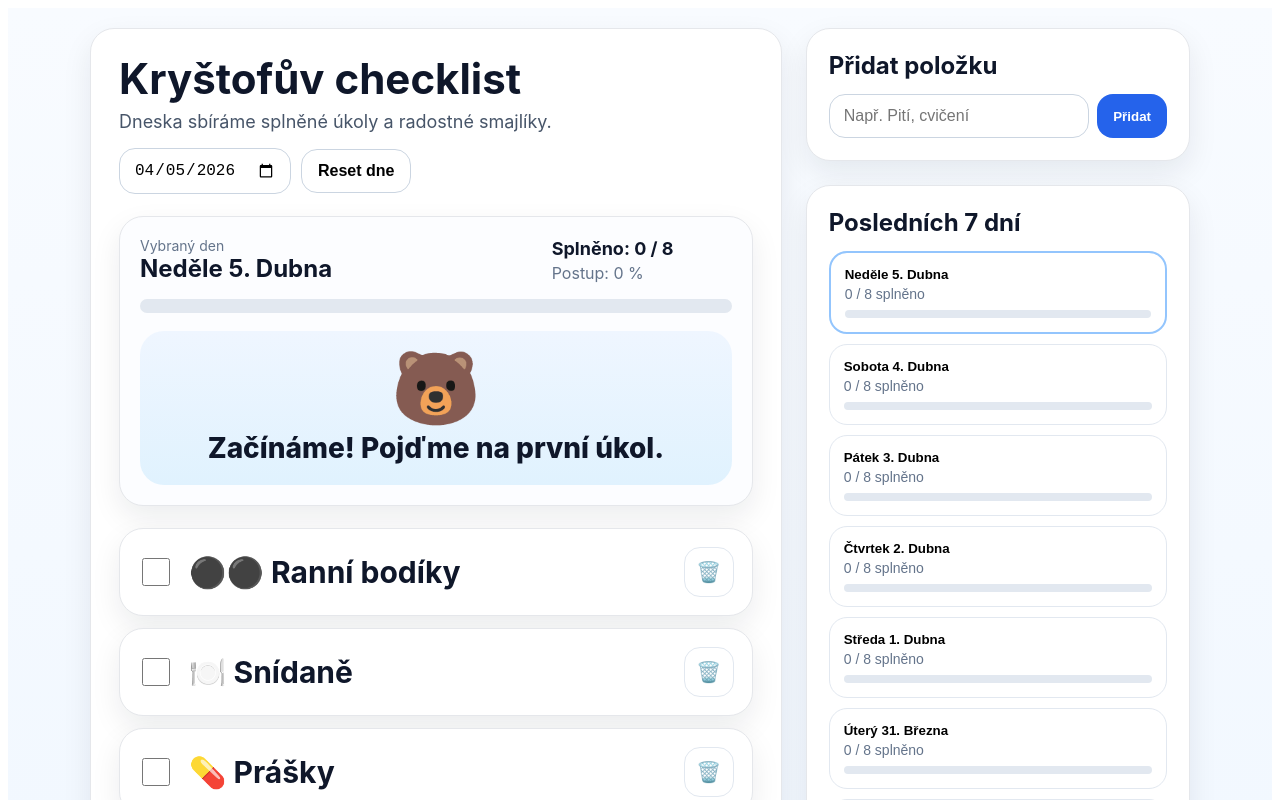
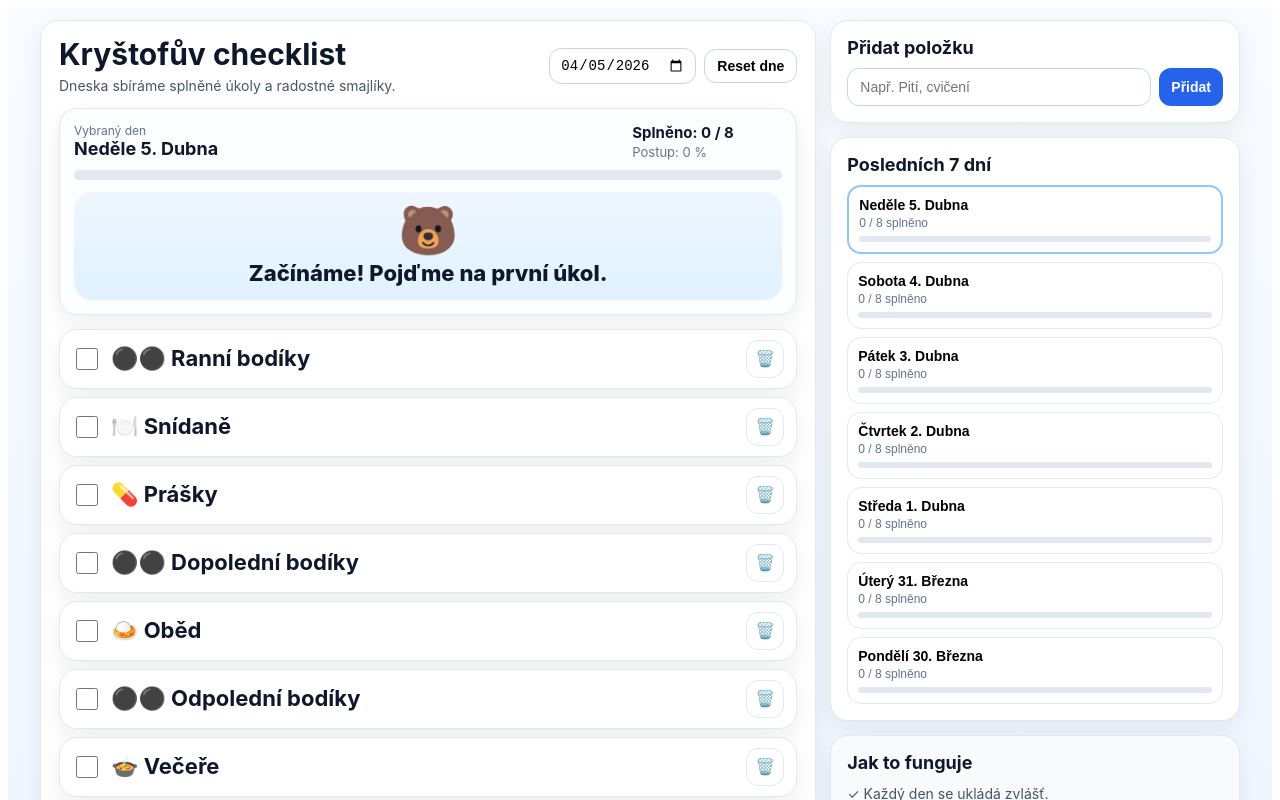
Before and after one commit to josefuchytil-afk/kikos, a Next.js app: page / in a window 1280 px wide. Shown: the top 800 px of the page. Built offline with nearby package versions, Linux system fonts and the light colour scheme.

Commit message:
Update page.js

```diff
--- a/app/page.js
+++ b/app/page.js
@@ -13,7 +13,7 @@ const DEFAULT_TASKS = [
   "Zoubky",
 ];
 
-const STORAGE_KEY = "krystof-checklist-v1";
+const STORAGE_KEY = "krystof-checklist-v2";
 
 function getTodayKey() {
   const d = new Date();
@@ -87,8 +87,12 @@ export default function Home() {
       const raw = localStorage.getItem(STORAGE_KEY);
       if (raw) {
         const parsed = JSON.parse(raw);
-        const loadedTasks = Array.isArray(parsed.tasks) && parsed.tasks.length ? parsed.tasks : DEFAULT_TASKS;
-        const loadedDays = parsed.days && typeof parsed.days === "object" ? parsed.days : {};
+        const loadedTasks =
+          Array.isArray(parsed.tasks) && parsed.tasks.length
+            ? parsed.tasks
+            : DEFAULT_TASKS;
+        const loadedDays =
+          parsed.days && typeof parsed.days === "object" ? parsed.days : {};
         setTasks(loadedTasks);
         setDays(loadedDays);
       }
@@ -114,7 +118,9 @@ export default function Home() {
     setDays((prev) => {
       const existing = prev[selectedDay];
       if (existing) {
-        const normalized = Object.fromEntries(tasks.map((task) => [task, Boolean(existing[task])]));
+        const normalized = Object.fromEntries(
+          tasks.map((task) => [task, Boolean(existing[task])])
+        );
         const same = JSON.stringify(normalized) === JSON.stringify(existing);
         if (same) return prev;
         return { ...prev, [selectedDay]: normalized };
@@ -128,14 +134,19 @@ export default function Home() {
       const next = { ...prev };
       Object.keys(next).forEach((dayKey) => {
         const current = next[dayKey] || {};
-        next[dayKey] = Object.fromEntries(tasks.map((task) => [task, Boolean(current[task])]));
+        next[dayKey] = Object.fromEntries(
+          tasks.map((task) => [task, Boolean(current[task])])
+        );
       });
       return next;
     });
   }, [tasks]);
 
   const checks = days[selectedDay] || emptyChecks(tasks);
-  const completed = useMemo(() => tasks.filter((task) => checks[task]).length, [tasks, checks]);
+  const completed = useMemo(
+    () => tasks.filter((task) => checks[task]).length,
+    [tasks, checks]
+  );
   const progress = tasks.length ? Math.round((completed / tasks.length) * 100) : 0;
   const mood = moodFor(completed, tasks.length);
 
@@ -182,8 +193,8 @@ export default function Home() {
 
   const cardStyle = {
     background: "white",
-    borderRadius: 24,
-    boxShadow: "0 12px 30px rgba(15, 23, 42, 0.08)",
+    borderRadius: 18,
+    boxShadow: "0 8px 22px rgba(15, 23, 42, 0.07)",
     border: "1px solid #e5e7eb",
   };
 
@@ -201,57 +212,68 @@ export default function Home() {
       style={{
         minHeight: "100vh",
         background: "linear-gradient(180deg, #f8fbff 0%, #eef6ff 100%)",
-        padding: 20,
+        padding: 12,
         fontFamily: "Inter, Arial, sans-serif",
         color: "#0f172a",
       }}
     >
       <div
         style={{
-          maxWidth: 1100,
+          maxWidth: 1200,
           margin: "0 auto",
           display: "grid",
-          gap: 24,
-          gridTemplateColumns: "minmax(0, 1.8fr) minmax(280px, 1fr)",
+          gap: 14,
+          gridTemplateColumns: "minmax(0, 1.8fr) minmax(240px, 0.95fr)",
+          alignItems: "start",
         }}
       >
         <section style={cardStyle}>
-          <div style={{ padding: 28 }}>
+          <div style={{ padding: 18 }}>
             <div
               style={{
                 display: "flex",
                 justifyContent: "space-between",
                 alignItems: "center",
-                gap: 16,
+                gap: 12,
                 flexWrap: "wrap",
               }}
             >
               <div>
-                <h1 style={{ margin: 0, fontSize: 42, lineHeight: 1.05 }}>Kryštofův checklist</h1>
-                <p style={{ margin: "10px 0 0", color: "#475569", fontSize: 18 }}>
+                <h1 style={{ margin: 0, fontSize: 30, lineHeight: 1.05 }}>
+                  Kryštofův checklist
+                </h1>
+                <p style={{ margin: "6px 0 0", color: "#475569", fontSize: 14 }}>
                   Dneska sbíráme splněné úkoly a radostné smajlíky.
                 </p>
               </div>
-              <div style={{ display: "flex", gap: 10, alignItems: "center", flexWrap: "wrap" }}>
+
+              <div
+                style={{
+                  display: "flex",
+                  gap: 8,
+                  alignItems: "center",
+                  flexWrap: "wrap",
+                }}
+              >
                 <input
                   type="date"
                   value={selectedDay}
                   onChange={(e) => setSelectedDay(e.target.value)}
                   style={{
-                    borderRadius: 16,
+                    borderRadius: 12,
                     border: "1px solid #cbd5e1",
-                    padding: "12px 14px",
-                    fontSize: 16,
+                    padding: "8px 10px",
+                    fontSize: 14,
                     background: "white",
                   }}
                 />
                 <button
                   onClick={resetDay}
                   style={{
-                    borderRadius: 16,
+                    borderRadius: 12,
                     border: "1px solid #cbd5e1",
-                    padding: "12px 16px",
-                    fontSize: 16,
+                    padding: "8px 12px",
+                    fontSize: 14,
                     background: "white",
                     cursor: "pointer",
                     fontWeight: 600,
@@ -262,34 +284,49 @@ export default function Home() {
               </div>
             </div>
 
-            <div style={{ ...cardStyle, marginTop: 22, padding: 20, background: "#fcfdff" }}>
+            <div
+              style={{
+                ...cardStyle,
+                marginTop: 14,
+                padding: 14,
+                background: "#fcfdff",
+              }}
+            >
               <div
                 style={{
                   display: "flex",
                   justifyContent: "space-between",
-                  gap: 16,
+                  gap: 12,
                   alignItems: "center",
                   flexWrap: "wrap",
                 }}
               >
                 <div>
-                  <div style={{ color: "#64748b", fontSize: 14 }}>Vybraný den</div>
-                  <div style={{ fontWeight: 700, fontSize: 24, textTransform: "capitalize" }}>
+                  <div style={{ color: "#64748b", fontSize: 12 }}>Vybraný den</div>
+                  <div
+                    style={{
+                      fontWeight: 700,
+                      fontSize: 18,
+                      textTransform: "capitalize",
+                    }}
+                  >
                     {formatDate(selectedDay)}
                   </div>
                 </div>
-                <div style={{ minWidth: 180 }}>
-                  <div style={{ fontWeight: 700, fontSize: 18 }}>
+                <div style={{ minWidth: 150 }}>
+                  <div style={{ fontWeight: 700, fontSize: 15 }}>
                     Splněno: {completed} / {tasks.length}
                   </div>
-                  <div style={{ color: "#64748b", marginTop: 4 }}>Postup: {progress} %</div>
+                  <div style={{ color: "#64748b", marginTop: 2, fontSize: 13 }}>
+                    Postup: {progress} %
+                  </div>
                 </div>
               </div>
 
               <div
                 style={{
-                  marginTop: 16,
-                  height: 14,
+                  marginTop: 10,
+                  height: 10,
                   background: "#e2e8f0",
                   borderRadius: 999,
                   overflow: "hidden",
@@ -308,19 +345,21 @@ export default function Home() {
 
               <div
                 style={{
-                  marginTop: 18,
+                  marginTop: 12,
                   background: "linear-gradient(180deg, #eff6ff 0%, #e0f2fe 100%)",
-                  borderRadius: 24,
-                  padding: 20,
+                  borderRadius: 18,
+                  padding: 14,
                   textAlign: "center",
                 }}
               >
-                <div style={{ fontSize: 72, lineHeight: 1 }}>{mood.emoji}</div>
-                <div style={{ marginTop: 8, fontWeight: 800, fontSize: 28 }}>{mood.text}</div>
+                <div style={{ fontSize: 48, lineHeight: 1 }}>{mood.emoji}</div>
+                <div style={{ marginTop: 6, fontWeight: 800, fontSize: 22 }}>
+                  {mood.text}
+                </div>
               </div>
             </div>
 
-            <div style={{ marginTop: 22, display: "grid", gap: 12 }}>
+            <div style={{ marginTop: 14, display: "grid", gap: 8 }}>
               {tasks.map((task) => {
                 const isChecked = Boolean(checks[task]);
                 return (
@@ -328,11 +367,11 @@ export default function Home() {
                     key={task}
                     style={{
                       ...cardStyle,
-                      padding: "18px 18px",
+                      padding: "10px 12px",
                       display: "flex",
                       justifyContent: "space-between",
                       alignItems: "center",
-                      gap: 12,
+                      gap: 10,
                       background: isChecked ? "#ecfdf5" : "white",
                       border: isChecked ? "2px solid #bbf7d0" : "1px solid #e5e7eb",
                     }}
@@ -341,7 +380,7 @@ export default function Home() {
                       style={{
                         display: "flex",
                         alignItems: "center",
-                        gap: 16,
+                        gap: 10,
                         cursor: "pointer",
                         flex: 1,
                       }}
@@ -350,14 +389,15 @@ export default function Home() {
                         type="checkbox"
                         checked={isChecked}
                         onChange={() => toggleTask(task)}
-                        style={{ width: 28, height: 28, cursor: "pointer" }}
+                        style={{ width: 22, height: 22, cursor: "pointer" }}
                       />
                       <span
                         style={{
-                          fontSize: 30,
+                          fontSize: 22,
                           fontWeight: 700,
                           color: isChecked ? "#94a3b8" : "#0f172a",
                           textDecoration: isChecked ? "line-through" : "none",
+                          lineHeight: 1.15,
                         }}
                       >
                         {taskLabel(task)}
@@ -367,13 +407,14 @@ export default function Home() {
                     <button
                       onClick={() => removeTask(task)}
                       style={{
-                        borderRadius: 16,
+                        borderRadius: 12,
                         border: "1px solid #e2e8f0",
                         background: "white",
-                        width: 50,
-                        height: 50,
-                        fontSize: 20,
+                        width: 38,
+                        height: 38,
+                        fontSize: 16,
                         cursor: "pointer",
+                        flexShrink: 0,
                       }}
                       aria-label={`Smazat ${task}`}
                     >
@@ -386,10 +427,10 @@ export default function Home() {
           </div>
         </section>
 
-        <aside style={{ display: "grid", gap: 24, alignContent: "start" }}>
-          <section style={{ ...cardStyle, padding: 22 }}>
-            <h2 style={{ margin: 0, fontSize: 24 }}>Přidat položku</h2>
-            <div style={{ display: "flex", gap: 8, marginTop: 14 }}>
+        <aside style={{ display: "grid", gap: 14, alignContent: "start" }}>
+          <section style={{ ...cardStyle, padding: 16 }}>
+            <h2 style={{ margin: 0, fontSize: 18 }}>Přidat položku</h2>
+            <div style={{ display: "flex", gap: 8, marginTop: 10 }}>
               <input
                 value={newTask}
                 onChange={(e) => setNewTask(e.target.value)}
@@ -397,22 +438,23 @@ export default function Home() {
                 placeholder="Např. Pití, cvičení"
                 style={{
                   flex: 1,
-                  borderRadius: 16,
+                  borderRadius: 12,
                   border: "1px solid #cbd5e1",
-                  padding: "12px 14px",
-                  fontSize: 16,
+                  padding: "10px 12px",
+                  fontSize: 14,
                 }}
               />
               <button
                 onClick={addTask}
                 style={{
-                  borderRadius: 16,
+                  borderRadius: 12,
                   border: "none",
                   background: "#2563eb",
                   color: "white",
-                  padding: "12px 16px",
+                  padding: "10px 12px",
                   fontWeight: 700,
                   cursor: "pointer",
+                  fontSize: 14,
                 }}
               >
                 Přidat
@@ -420,34 +462,46 @@ export default function Home() {
             </div>
           </section>
 
-          <section style={{ ...cardStyle, padding: 22 }}>
-            <h2 style={{ margin: 0, fontSize: 24 }}>Posledních 7 dní</h2>
-            <div style={{ display: "grid", gap: 10, marginTop: 14 }}>
+          <section style={{ ...cardStyle, padding: 16 }}>
+            <h2 style={{ margin: 0, fontSize: 18 }}>Posledních 7 dní</h2>
+            <div style={{ display: "grid", gap: 8, marginTop: 10 }}>
               {recentDays.map((dayKey) => {
                 const dayChecks = days[dayKey] || {};
                 const done = tasks.filter((task) => dayChecks[task]).length;
                 const pct = tasks.length ? Math.round((done / tasks.length) * 100) : 0;
+
                 return (
                   <button
                     key={dayKey}
                     onClick={() => setSelectedDay(dayKey)}
                     style={{
                       textAlign: "left",
-                      borderRadius: 18,
-                      border: selectedDay === dayKey ? "2px solid #93c5fd" : "1px solid #e2e8f0",
+                      borderRadius: 14,
+                      border:
+                        selectedDay === dayKey
+                          ? "2px solid #93c5fd"
+                          : "1px solid #e2e8f0",
                       background: "white",
-                      padding: 14,
+                      padding: 10,
                       cursor: "pointer",
                     }}
                   >
-                    <div style={{ fontWeight: 700, textTransform: "capitalize" }}>{formatDate(dayKey)}</div>
-                    <div style={{ fontSize: 14, color: "#64748b", marginTop: 4 }}>
+                    <div
+                      style={{
+                        fontWeight: 700,
+                        textTransform: "capitalize",
+                        fontSize: 14,
+                      }}
+                    >
+                      {formatDate(dayKey)}
+                    </div>
+                    <div style={{ fontSize: 12, color: "#64748b", marginTop: 3 }}>
                       {done} / {tasks.length} splněno
                     </div>
                     <div
                       style={{
-                        marginTop: 8,
-                        height: 8,
+                        marginTop: 6,
+                        height: 6,
                         background: "#e2e8f0",
                         borderRadius: 999,
                         overflow: "hidden",
@@ -467,9 +521,16 @@ export default function Home() {
             </div>
           </section>
 
-          <section style={{ ...cardStyle, padding: 22, background: "#f8fafc" }}>
-            <h2 style={{ margin: 0, fontSize: 24 }}>Jak to funguje</h2>
-            <div style={{ marginTop: 12, color: "#475569", lineHeight: 1.6, fontSize: 16 }}>
+          <section style={{ ...cardStyle, padding: 16, background: "#f8fafc" }}>
+            <h2 style={{ margin: 0, fontSize: 18 }}>Jak to funguje</h2>
+            <div
+              style={{
+                marginTop: 10,
+                color: "#475569",
+                lineHeight: 1.5,
+                fontSize: 14,
+              }}
+            >
               <div>✓ Každý den se ukládá zvlášť.</div>
               <div>✓ Data zůstávají uložená v tomto zařízení.</div>
               <div>✓ Položky můžeš přidat nebo smazat.</div>
@@ -478,6 +539,14 @@ export default function Home() {
           </section>
         </aside>
       </div>
+
+      <style jsx>{`
+        @media (max-width: 980px) {
+          main :global(div[style*="grid-template-columns"]) {
+            grid-template-columns: 1fr !important;
+          }
+        }
+      `}</style>
     </main>
   );
 }
```
